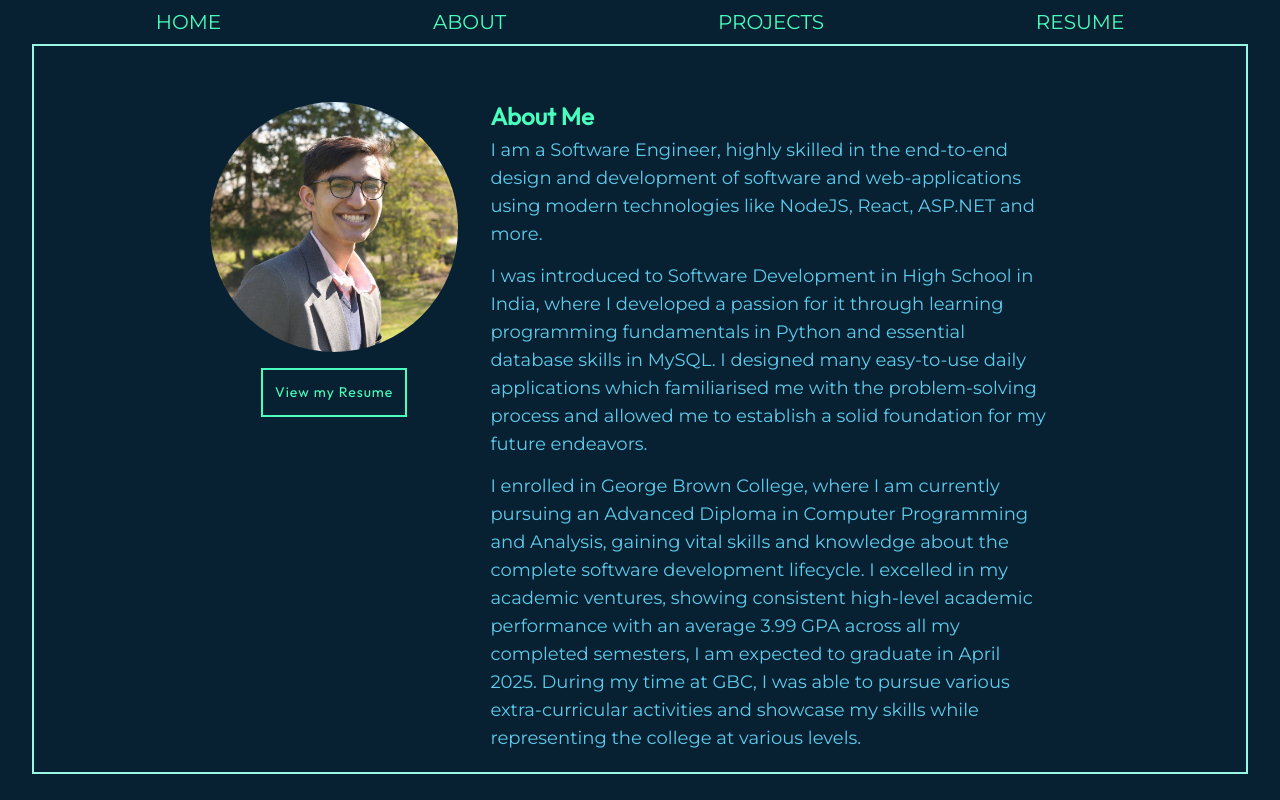
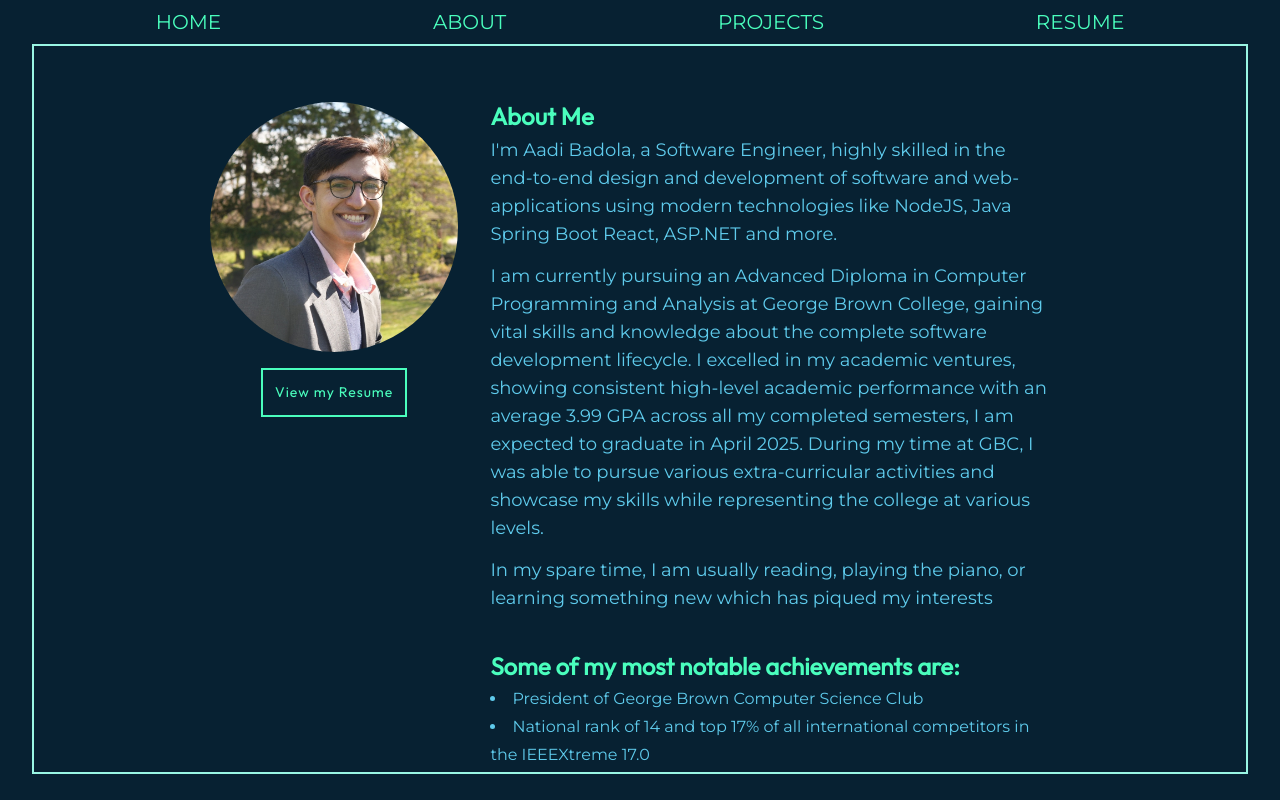
Before and after one commit to aadi219/aadi219.github.io, a React (Vite) app: page /about in a window 1280 px wide. Built offline with nearby package versions, Linux system fonts and the light colour scheme.

Commit message:
fix: About - update contents

```diff
--- a/src/about/components/Main.tsx
+++ b/src/about/components/Main.tsx
@@ -24,19 +24,12 @@ const Main = () => {
                 >
                     <h2 className="about-heading">About Me</h2>
                     <p>
-                        I am a Software Engineer, highly skilled in the
+                        I'm Aadi Badola, a Software Engineer, highly skilled in the
                         end-to-end design and development of software and
-                        web-applications using modern technologies like NodeJS,
-                        React, ASP.NET and more. <br />I was introduced to
-                        Software Development in High School in India, where I
-                        developed a passion for it through learning programming
-                        fundamentals in Python and essential database skills in
-                        MySQL. I designed many easy-to-use daily applications
-                        which familiarised me with the problem-solving process
-                        and allowed me to establish a solid foundation for my
-                        future endeavors. <br />I enrolled in George Brown
-                        College, where I am currently pursuing an Advanced
-                        Diploma in Computer Programming and Analysis, gaining
+                        web-applications using modern technologies like NodeJS, Java Spring Boot
+                        React, ASP.NET and more. <br />
+                        I am currently pursuing an Advanced
+                        Diploma in Computer Programming and Analysis at George Brown College, gaining
                         vital skills and knowledge about the complete software
                         development lifecycle. I excelled in my academic
                         ventures, showing consistent high-level academic
@@ -44,8 +37,9 @@ const Main = () => {
                         completed semesters, I am expected to graduate in April
                         2025. During my time at GBC, I was able to pursue
                         various extra-curricular activities and showcase my
-                        skills while representing the college at various levels.{" "}
+                        skills while representing the college at various levels.
                         <br />
+                        In my spare time, I am usually reading, playing the piano, or learning something new which has piqued my interests
                     </p>
                     <h2 className="about-heading mt-10">
                         Some of my most notable achievements are:
@@ -72,6 +66,9 @@ const Main = () => {
                         Professional Experience
                     </h2>
                     <p className="">
+                       I have worked as a Research Student at George Brown College exploring and designing Deep Learning
+                        systems for improving manufacturing pipelines.
+                        <br />
                         I have also professionally worked as a Computer Science
                         Tutor and Teacher's Assistant at George Brown conducting
                         over 450 hours of one-on-one and group tutoring
```
